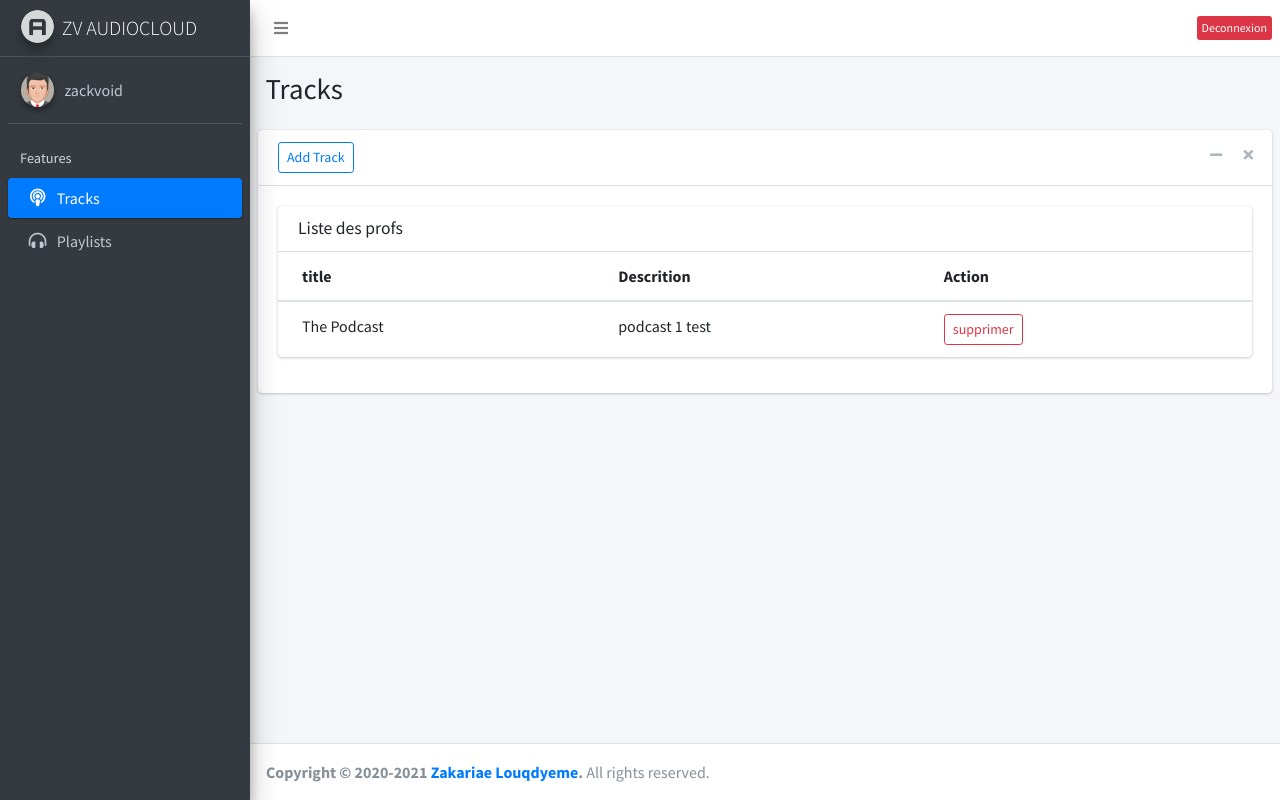
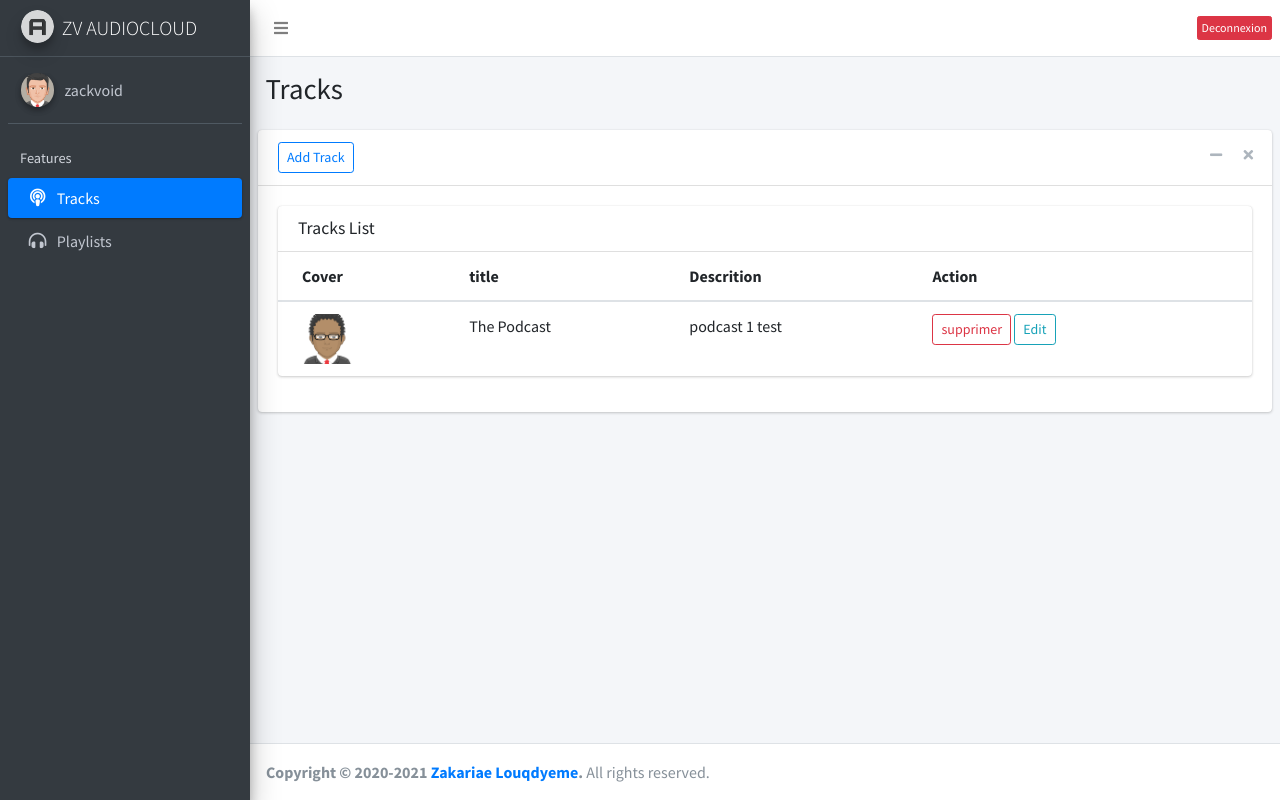
Before and after one commit to zakarialouqdyeme/Zackvoid-AudioCloud, a PHP site: page /dashboard/Tracks.php in a window 1280 px wide. Run offline with PHP 8.4, Linux system fonts and the light colour scheme; a user stored in the database is signed in; some libraries are stand-ins or nearby versions.

Commit message:
minor changes

```diff
--- a/dashboard/Tracks.php
+++ b/dashboard/Tracks.php
@@ -70,12 +70,6 @@ if(!isset($_SESSION["id"])) header('Location:../Auth/login.php');
                             </div>
                             <div class="modal-body">
 
-                                <!--  <div class="widget-user-image text-center">
-                                    <img class="img-circle elevation-2" id="addProfImage" src="dist/img/user1-128x128.jpg"
-                                        alt="User Avatar">
-                                        <input type="file" name="" id="selectImageProf" style="display: none;">
-                                </div> -->
-
                                 <div class="row">
                                     <div class="col-12">
                                         <div id="upload-image"></div>
@@ -84,11 +78,9 @@ if(!isset($_SESSION["id"])) header('Location:../Auth/login.php');
                                         <input type="file" id="images" style="display: none;">
                                     </div>
                                     <div class="col-12 text-center mb-2">
-                                        <button class="btn btn-info crop_image margin-auto" id="addProfImage">Cover
-                                            Image</button>
+                                        <button class="btn btn-info crop_image margin-auto" id="addProfImage">COVER IMAGE</button>
                                     </div>
                                 </div>
-
 
                                 <div class="form-group">
                                     <label for="titleInp">Track Title</label>
@@ -99,14 +91,6 @@ if(!isset($_SESSION["id"])) header('Location:../Auth/login.php');
                                     <input type="email" class="form-control" id="description" placeholder="Description">
                                 </div>
 
-                                <div class="form-group">
-                                    <label for="selectPlaylist">Playlist</label>
-                                    <select class="custom-select" id="selectPlaylist">
-                                        <!--   <option value="1">Value 1</option>
-                    <option value="2">Value 2</option>
-                    <option value="3">Value 3</option> -->
-                                    </select>
-                                </div>
                                 <div class="form-group">
                                 <label >Select your track file</label>
                                 <div class="custom-file">
@@ -153,7 +137,7 @@ if(!isset($_SESSION["id"])) header('Location:../Auth/login.php');
                             <div class="col-12">
                                 <div class="card">
                                     <div class="card-header">
-                                        <h3 class="card-title">Liste des profs</h3>
+                                        <h3 class="card-title">Tracks List</h3>
 
                                         <div class="card-tools">
                                             <!-- <div class="input-group input-group-sm" style="width: 150px;">
@@ -172,7 +156,7 @@ if(!isset($_SESSION["id"])) header('Location:../Auth/login.php');
                                         <table class="table table-hover text-nowrap">
                                             <thead>
                                                 <tr>
-
+                                                    <th>Cover</th>
                                                     <th>title</th>
                                                     <th>Descrition</th>
                                                     <th>Action</th>
@@ -180,17 +164,20 @@ if(!isset($_SESSION["id"])) header('Location:../Auth/login.php');
                                             </thead>
                                             <tbody id="dataContainer">
                                                 <tr>
-
-                                                    <td contenteditable="true" spellcheck="false" class="colEdit1">
+                                                    <td  spellcheck="false" class="colEdit1">
+                                                        <img src="dist/img/avatar.png" class="" style="width: 50px;">
+                                                    </td>
+                                                    <td  spellcheck="false" class="colEdit1">
                                                         The Podcast</td>
-                                                    <td contenteditable="true" spellcheck="false" class="colEdit2">
+                                                    <td  spellcheck="false" class="colEdit2">
                                                         podcast 1 test </td>
 
                                                     <td>
                                                         <button type="button"
                                                             class="btn btn-outline-danger btn-sm supprimer">supprimer</button>
-                                                       <!--  <button type="button"
-                                                            class="btn btn-outline-info btn-sm edit">Edit</button> -->
+                                                        <button type="button"
+                                                            class="btn btn-outline-info btn-sm edit">Edit
+                                                        </button>
 
                                                     </td>
                                                 </tr>
```
Also changed, not shown: dashboard/Playlist.php (+6 -6 lines).
